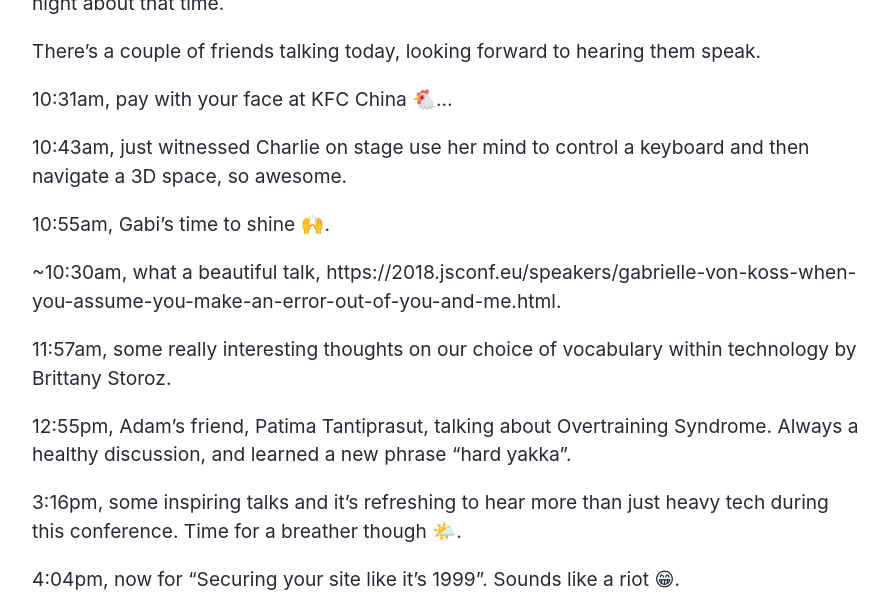
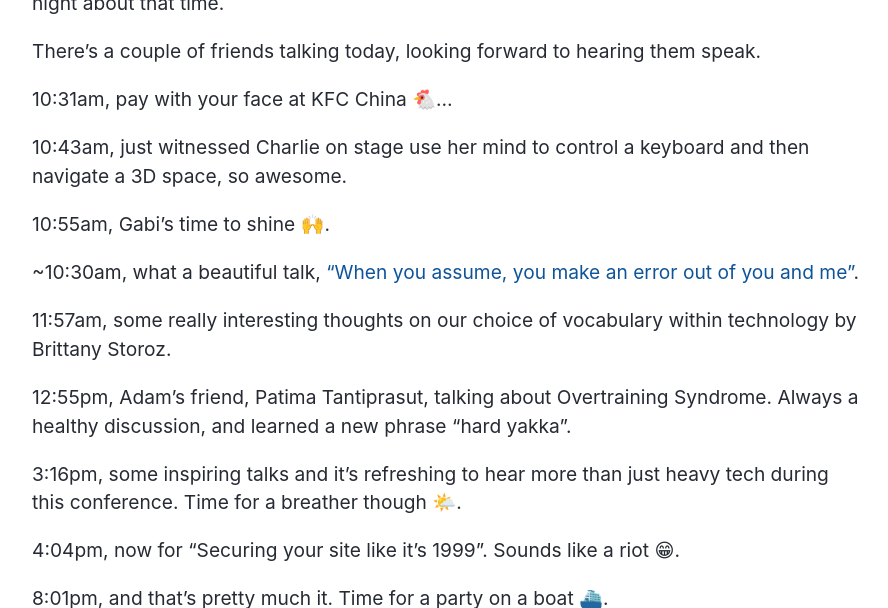
Before and after one commit to sjparkinson/uncomplicated.systems, a Jekyll site: the page built from _posts/2018-06-01-jsconf-eu.md, in a window 1280 px wide and 900 px high, scrolled down 2987 px, cut to the strip 0-608 px from the top of the window. Shown: the whole strip, without its empty margins (192-1080 px from the left). Built offline with Jekyll 4.4.1, drawn with Linux system fonts in a browser that asks for light colours; some of the changed lines change nothing that is shown.

Commit message:
Update 2018-06-01-jsconf-eu.md

```diff
--- a/_posts/2018-06-01-jsconf-eu.md
+++ b/_posts/2018-06-01-jsconf-eu.md
@@ -60,7 +60,7 @@ There's a couple of friends talking today, looking forward to hearing them speak
 
 10:55am, Gabi's time to shine 🙌.
 
-~10:30am, what a beautiful talk, https://2018.jsconf.eu/speakers/gabrielle-von-koss-when-you-assume-you-make-an-error-out-of-you-and-me.html.
+~10:30am, what a beautiful talk, ["When you assume, you make an error out of you and me"](https://noti.st/gvonkoss/yrRoSL/when-you-assume-you-make-an-error-out-of-you-and-me).
 
 11:57am, some really interesting thoughts on our choice of vocabulary within technology by Brittany Storoz.
 
```
